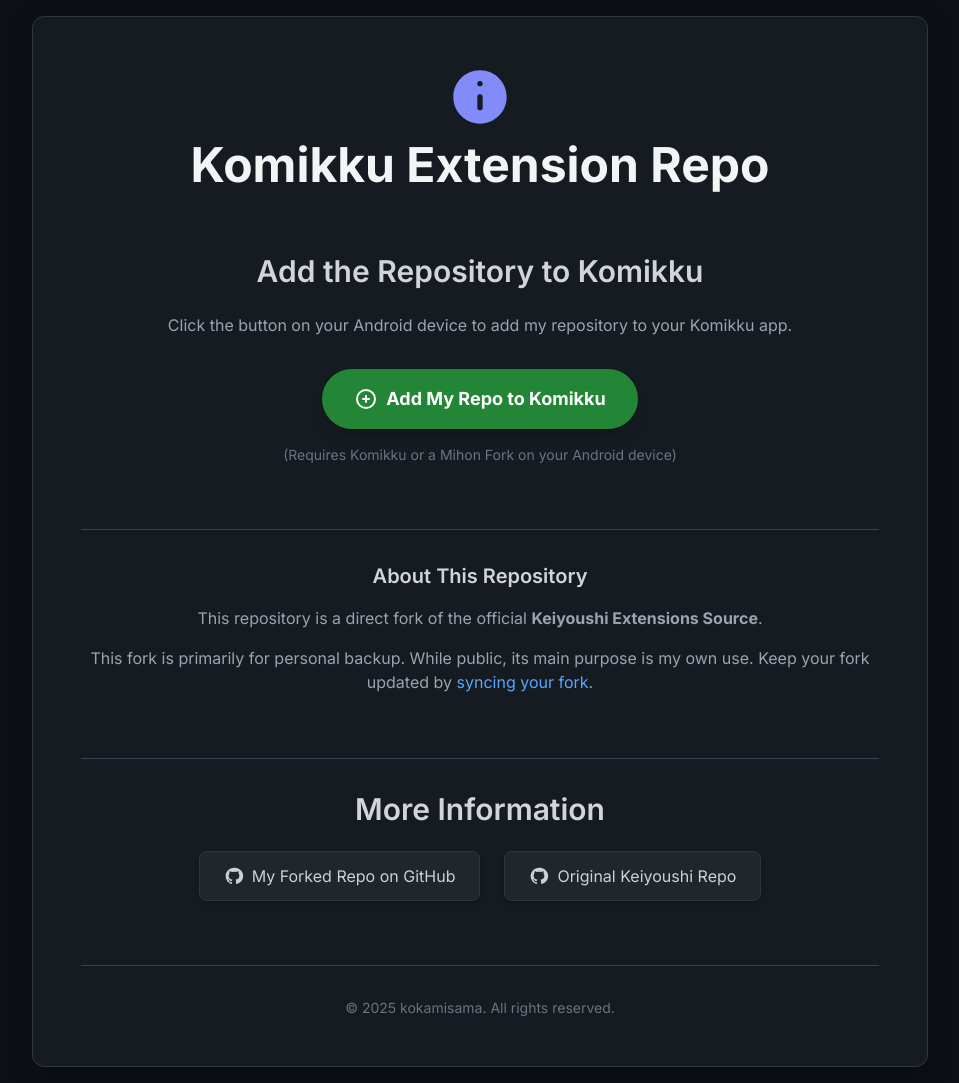
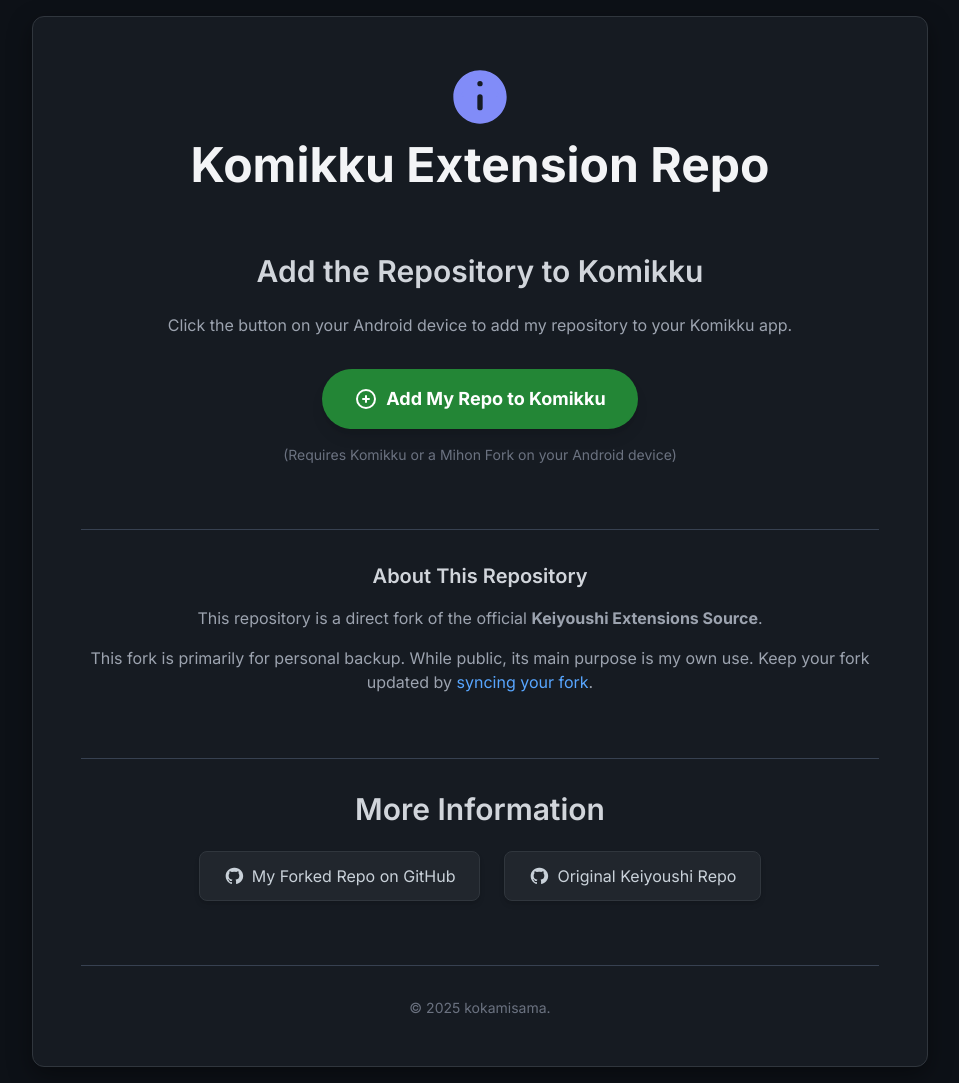
Before and after one commit to kokamisama/kokami, a plain HTML site: page index.html in a window 1280 px wide. Shown: the whole page, without its empty margins (160-1119 px from the left). Drawn offline with nearby package versions, Linux system fonts and the light colour scheme.

Commit message:
Update index.html

```diff
--- a/index.html
+++ b/index.html
@@ -136,7 +136,7 @@
         </section>
 
         <footer class="text-center text-gray-500 text-sm pt-8 border-t border-gray-700">
-            <p>&copy; 2025 kokamisama. All rights reserved.</p>
+            <p>&copy; 2025 kokamisama.</p>
         </footer>
 
     </div>
```
